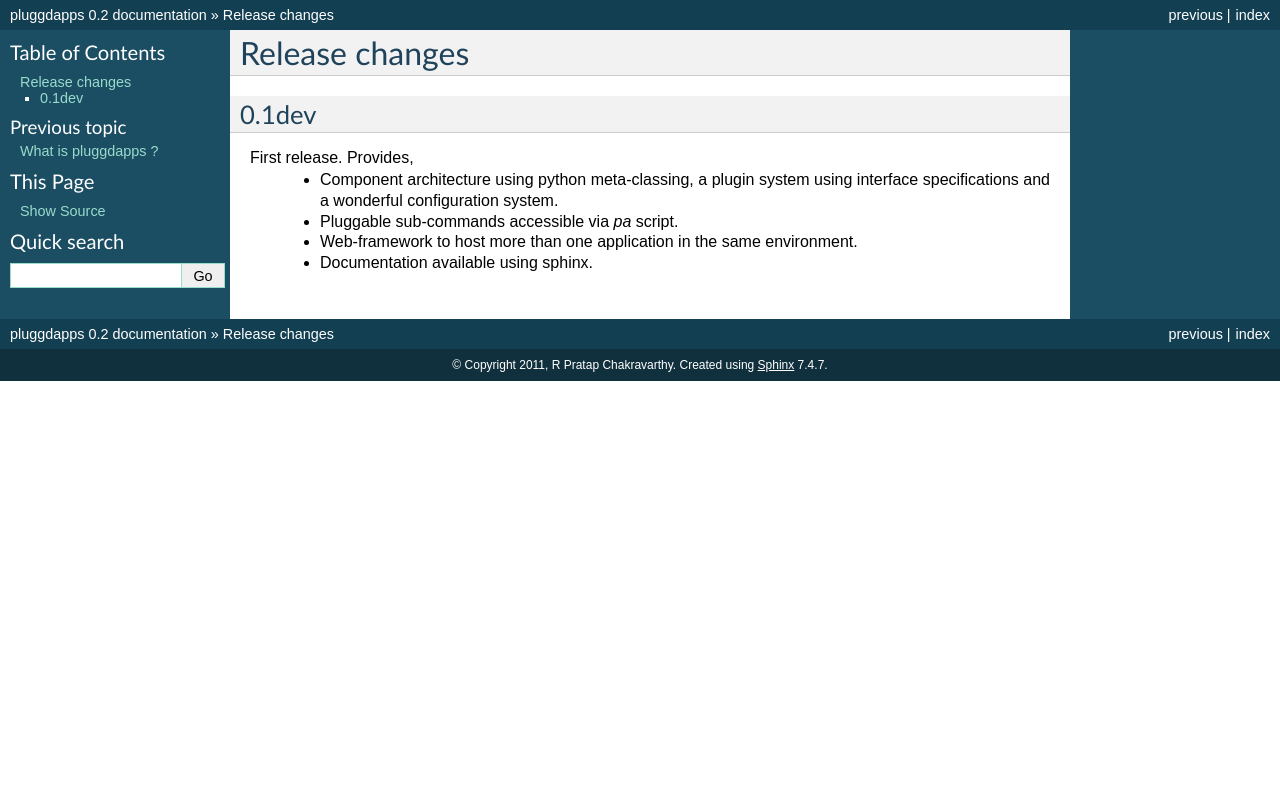
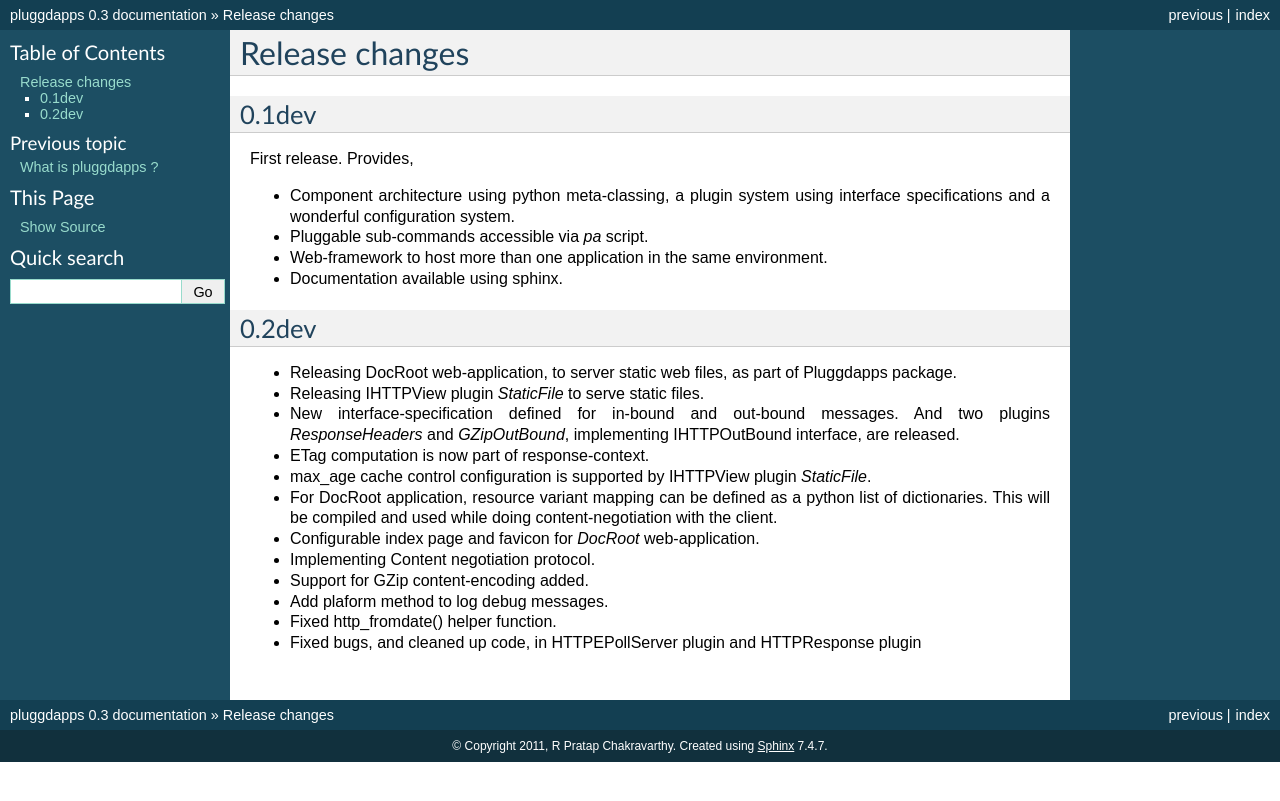
Before and after one commit to pluggdapps/pluggdapps, a Sphinx documentation site: the page built from sphinxdoc/source/CHANGELOG.rst, in a window 1280 px wide. Shown: the top 801 px of the page. Built offline with Sphinx 7.4.7, drawn with Linux system fonts in a browser that asks for light colours; formulas are drawn with MathJax 3.

Commit message:
Moving to next version.

```diff
--- a/pluggdapps/__init__.py
+++ b/pluggdapps/__init__.py
@@ -63,7 +63,7 @@
 import pluggdapps.platform
 import pluggdapps.interfaces
 
-__version__ = '0.2dev'
+__version__ = '0.3dev'
 
 def package() :
     """Entry point that returns a dictionary of key,value details about the
--- a/sphinxdoc/source/CHANGELOG.rst
+++ b/sphinxdoc/source/CHANGELOG.rst
@@ -5,8 +5,32 @@
 ------
 
 First release. Provides,
-  * Component architecture using python meta-classing, a plugin system using
-    interface specifications and a wonderful configuration system.
-  * Pluggable sub-commands accessible via `pa` script.
-  * Web-framework to host more than one application in the same environment.
-  * Documentation available using sphinx.
+
+* Component architecture using python meta-classing, a plugin system using
+  interface specifications and a wonderful configuration system.
+* Pluggable sub-commands accessible via `pa` script.
+* Web-framework to host more than one application in the same environment.
+* Documentation available using sphinx.
+
+0.2dev
+------
+
+* Releasing DocRoot web-application, to server static web files, as part of
+  Pluggdapps package.
+* Releasing IHTTPView plugin `StaticFile` to serve static files.
+* New interface-specification defined for in-bound and out-bound
+  messages. And two plugins `ResponseHeaders` and `GZipOutBound`, implementing
+  IHTTPOutBound interface, are released.
+* ETag computation is now part of response-context.
+* max_age cache control configuration is supported by IHTTPView plugin
+  `StaticFile`.
+* For DocRoot application, resource variant mapping can be defined as a python
+  list of dictionaries. This will be compiled and used while doing
+  content-negotiation with the client.
+* Configurable index page and favicon for `DocRoot` web-application.
+* Implementing Content negotiation protocol.
+* Support for GZip content-encoding added.
+* Add plaform method to log debug messages.
+* Fixed http_fromdate() helper function.
+* Fixed bugs, and cleaned up code, in HTTPEPollServer plugin and HTTPResponse
+  plugin
--- a/sphinxdoc/source/conf.py
+++ b/sphinxdoc/source/conf.py
@@ -51,9 +51,9 @@
 # built documents.
 #
 # The short X.Y version.
-version = '0.2'
+version = '0.3'
 # The full version, including alpha/beta/rc tags.
-release = '0.2'
+release = '0.3'
 
 # The language for content autogenerated by Sphinx. Refer to documentation
 # for a list of supported languages.
--- a/sphinxdoc/source/modules/utils.lib.rst
+++ b/sphinxdoc/source/modules/utils.lib.rst
@@ -30,4 +30,3 @@
 .. autofunction:: eval_import
 .. autofunction:: string_import
 .. autofunction:: str2module
-.. autofunction:: callcallable
--- a/sphinxdoc/source/modules/utils.parsehttp.rst
+++ b/sphinxdoc/source/modules/utils.parsehttp.rst
@@ -18,11 +18,11 @@
 .. autofunction:: parse_date
 .. autofunction:: http_fromdate
 .. autofunction:: http_todate
-.. autofunction:: parse_trailer
-.. autofunction:: parse_transfer_encoding
+.. autofunction:: trailer
+.. autofunction:: transfer_encoding
 .. autofunction:: accept
 .. autofunction:: accept_charset
 .. autofunction:: accept_encoding
-.. autofunction:: parse_content_length
+.. autofunction:: content_length
 .. autofunction:: parse_content_type
 .. autofunction:: parse_content_disposition
```
Also changed, not shown: CHANGELOG.rst (line endings or trailing spaces), 1 other file.
